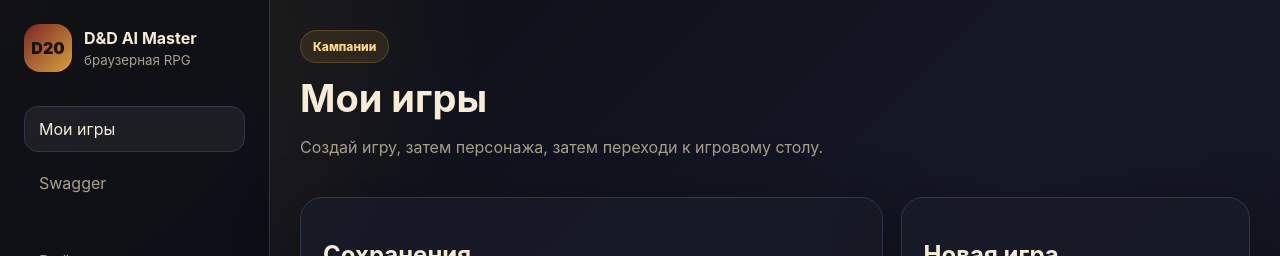
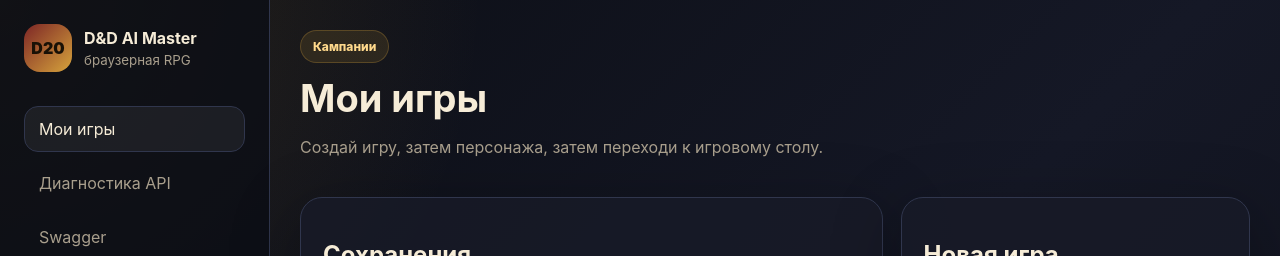
Before and after one commit to nicita541/front, a React (Vite) app: page /games in a window 1280 px wide. Shown: the top 256 px of the page. Built offline with nearby package versions, Linux system fonts and the light colour scheme; no server answers; sample sign-in values are in the browser's storage.

Commit message:
Add diagnostics link to shell

```diff
--- a/src/widgets/AppShell.tsx
+++ b/src/widgets/AppShell.tsx
@@ -1,7 +1,8 @@
+import type { ReactNode } from 'react';
 import { Link, NavLink, useNavigate } from 'react-router-dom';
 import { clearAuthTokens } from '../shared/api/http';
 
-export function AppShell({ children }: { children: React.ReactNode }) {
+export function AppShell({ children }: { children: ReactNode }) {
   const navigate = useNavigate();
 
   function logout() {
@@ -21,6 +22,7 @@ export function AppShell({ children }: { children: React.ReactNode }) {
         </Link>
         <nav className="nav">
           <NavLink to="/games">Мои игры</NavLink>
+          <NavLink to="/diagnostics">Диагностика API</NavLink>
           <a href="http://localhost:8080/swagger" target="_blank" rel="noreferrer">Swagger</a>
         </nav>
         <button className="ghost-button" onClick={logout}>Выйти</button>
```
